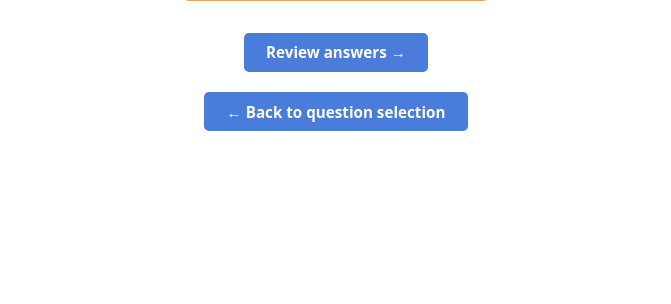
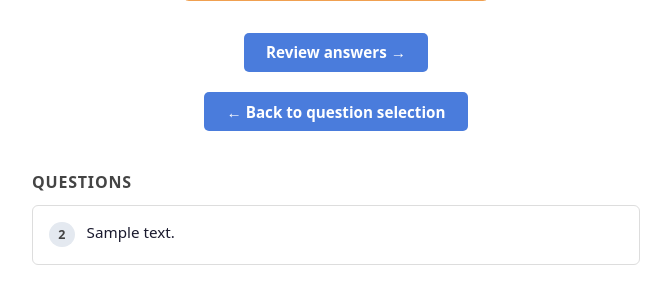
Before and after one commit to jbrehmer42/quizzer, a Flask app: template quizzer/ui/templates/quiz_results.html in a window 1280 px wide. Shown: the part 319-623 px from the top of the page, without its empty margins (304-975 px from the left). Run offline with Flask 3, Linux system fonts and the light colour scheme; the template is opened without the code that fills it: most values are stand-ins (such as "Sample title", 1, 10 or a date in 2020).

Commit message:
Add an overview of all questions to the result page. The compact overview highlights which questions were answered correctly, wrong, or skipped.

```diff
--- a/quizzer/ui/static/styles.css
+++ b/quizzer/ui/static/styles.css
@@ -237,7 +237,6 @@ a.btn:hover { background: #3a6acc; }
   cursor: pointer;
   transition: background 0.1s, border-color 0.1s;
 }
-.answer-card:hover { background: #f9f9f9; }
 .answer-card.selected {
   border-color: #4a7cdc;
   background: #eef3fd;
@@ -261,6 +260,7 @@ a.btn:hover { background: #3a6acc; }
   justify-content: space-between;
   align-items: center;
   gap: 1rem;
+  margin-bottom: 1.5rem;
 }
 .quiz-nav--centered { justify-content: center; }
 
@@ -401,3 +401,61 @@ a.btn:hover { background: #3a6acc; }
   align-items: center;
   gap: 0.75rem;
 }
+
+/* ── Quiz result page ─────────────────────────────────────── */
+
+.results-question-overview {
+  margin-top: 2.5rem;
+  text-align: left;
+}
+
+.results-overview-heading {
+  font-size: 1rem;
+  font-weight: 600;
+  color: #444;
+  margin: 0 0 0.75rem;
+  text-transform: uppercase;
+  letter-spacing: 0.05em;
+}
+
+.question-card--outcome {
+  text-decoration: none;
+  color: inherit;
+}
+
+.question-card--correct,
+.question-card--correct:hover {
+  border-color: #27ae60;
+  background: #eafaf1;
+}
+
+.question-card--wrong,
+.question-card--wrong:hover {
+  border-color: #e74c3c;
+  background: #fef2f2;
+}
+
+.question-index-badge {
+  flex-shrink: 0;
+  width: 1.6rem;
+  height: 1.6rem;
+  border-radius: 50%;
+  background: #e4e9f0;
+  color: #444;
+  font-size: 0.78rem;
+  font-weight: 700;
+  display: flex;
+  align-items: center;
+  justify-content: center;
+  margin-top: 1px;
+}
+
+.question-card--correct .question-index-badge {
+  background: #27ae60;
+  color: #fff;
+}
+
+.question-card--wrong .question-index-badge {
+  background: #e74c3c;
+  color: #fff;
+}
--- a/quizzer/ui/templates/quiz_results.html
+++ b/quizzer/ui/templates/quiz_results.html
@@ -26,5 +26,22 @@
     <a class="btn btn--secondary" href="{{ url_for('home') }}">&#8592; Back to question selection</a>
   </div>
 
+  <div class="results-question-overview">
+    <h2 class="results-overview-heading">Questions</h2>
+    <ul class="question-list">
+      {% for q in question_outcomes %}
+      <li>
+        <a class="question-card question-card--outcome question-card--{{ q.outcome }}"
+           href="{{ url_for('quiz_review', index=q.index) }}">
+          <span class="question-index-badge">{{ q.index + 1 }}</span>
+          <div class="question-body">
+            <p class="question-text-preview">{{ q.text }}</p>
+          </div>
+        </a>
+      </li>
+      {% endfor %}
+    </ul>
+  </div>
+
 </body>
 </html>
```
Also changed, not shown: quizzer/models/quiz.py (+21 -0 lines), quizzer/ui/app.py (+7 -0 lines), quizzer/ui/templates/quiz_review.html (+13 -12 lines), README.md.
